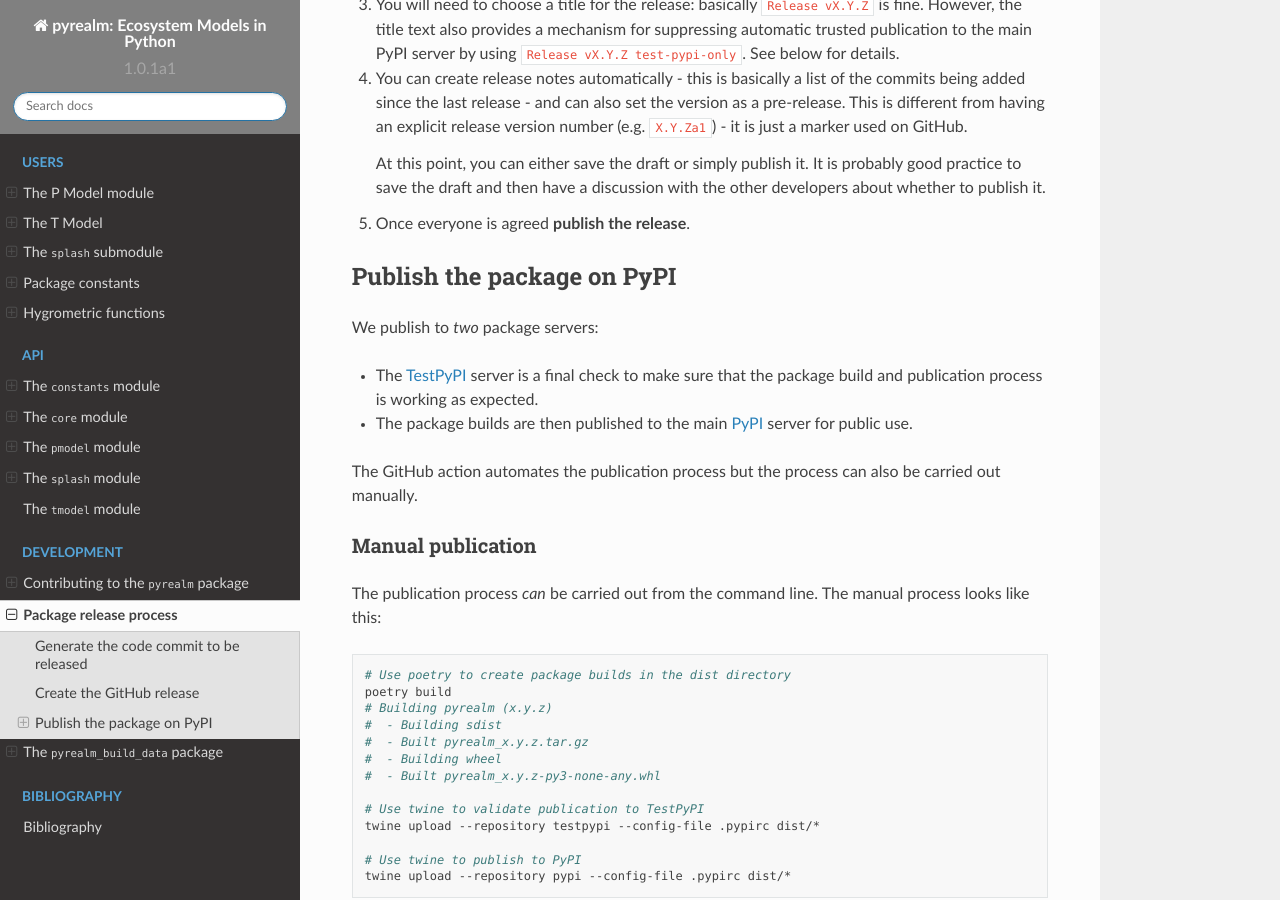
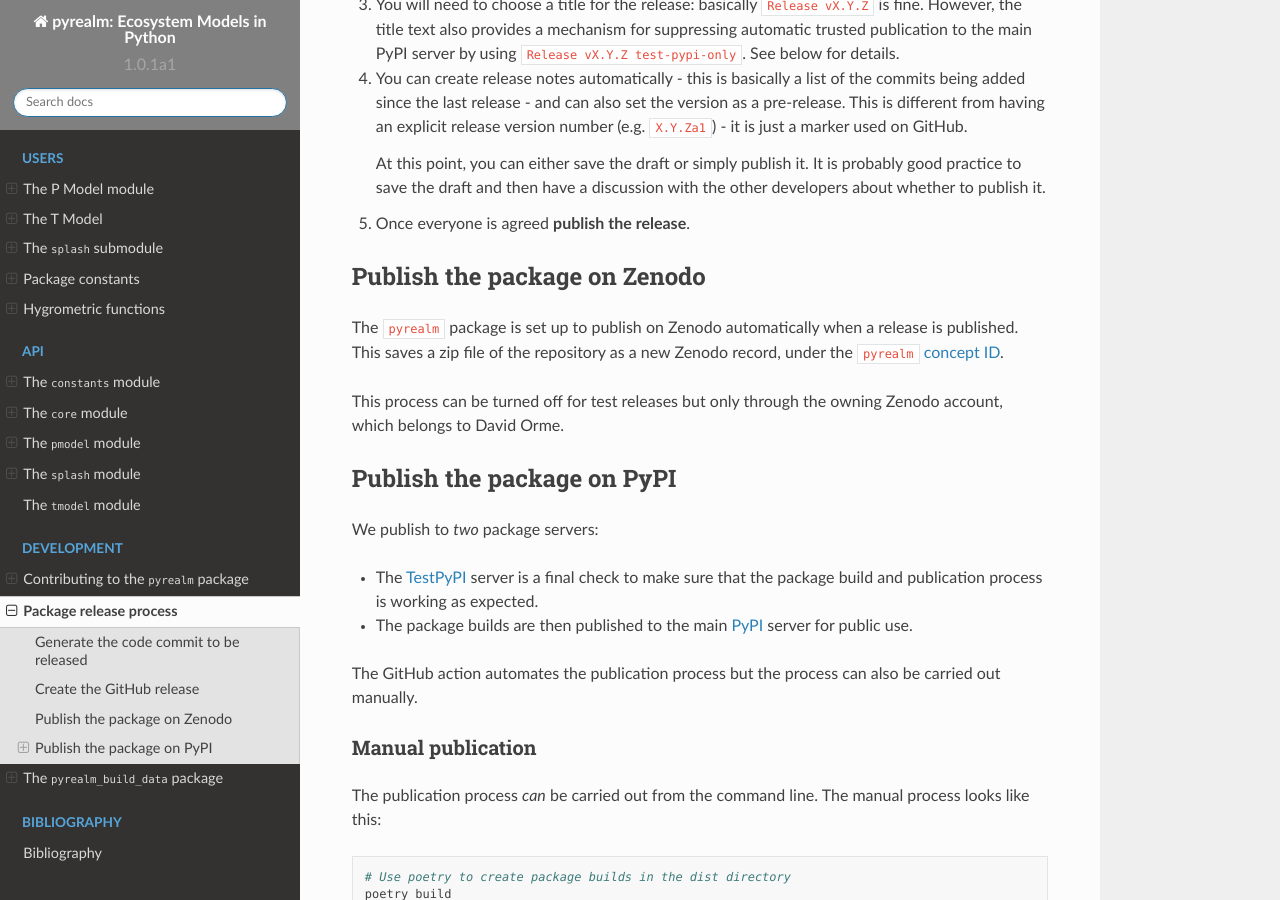
Before and after one commit to ImperialCollegeLondon/pyrealm, a Sphinx documentation site: the page built from docs/source/development/release_process.md, in a window 1280 px wide and 900 px high, scrolled down 1679 px. Built offline with Sphinx 7.4.7 and the Read the Docs theme 2.0.0, drawn with Linux system fonts in a browser that asks for light colours; the version number is read from the project's files by our own code; some of the changed text lies outside the part shown.

Commit message:
More publish process tinkering

```diff
--- a/docs/source/development/release_process.md
+++ b/docs/source/development/release_process.md
@@ -14,7 +14,7 @@
 
 # Package release process
 
-The package release process has three stages:
+The package release process has four stages. The last two steps are automated:
 
 * Merge changes from the `develop` branch onto `main` that will form the new release
   version.
@@ -107,6 +107,15 @@
 
 1. Once everyone is agreed **publish the release**.
 
+## Publish the package on Zenodo
+
+The `pyrealm` package is set up to publish on Zenodo automatically when a release is
+published. This saves a zip file of the repository as a new Zenodo record, under the
+[`pyrealm` concept ID](https://zenodo.org/doi/10.5281/zenodo.8366847).
+
+This process can be turned off for test releases but only through the owning Zenodo
+account, which belongs to David Orme.
+
 ## Publish the package on PyPI
 
 We publish to _two_ package servers:
```
Also changed, not shown: 1 other file.
